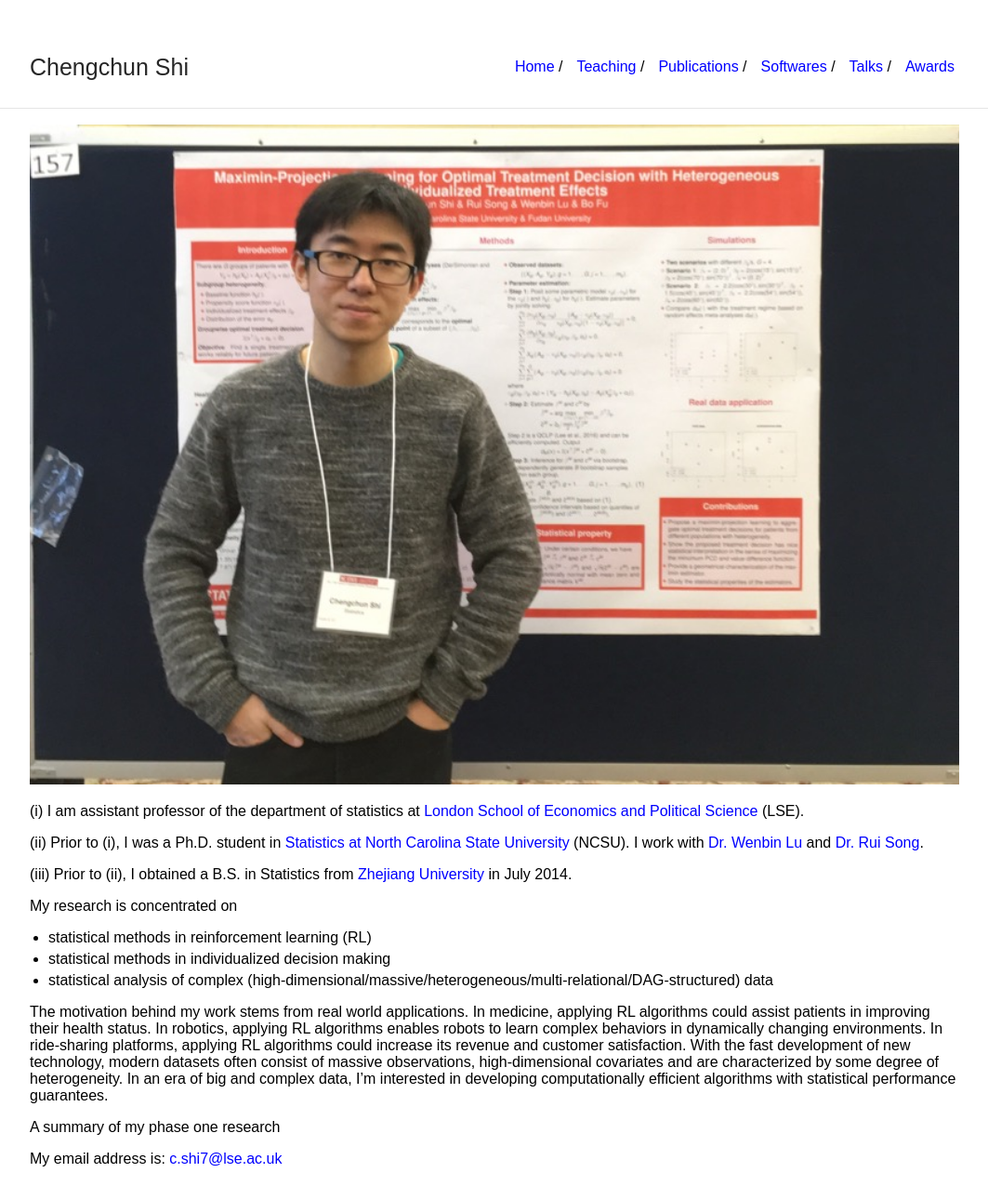
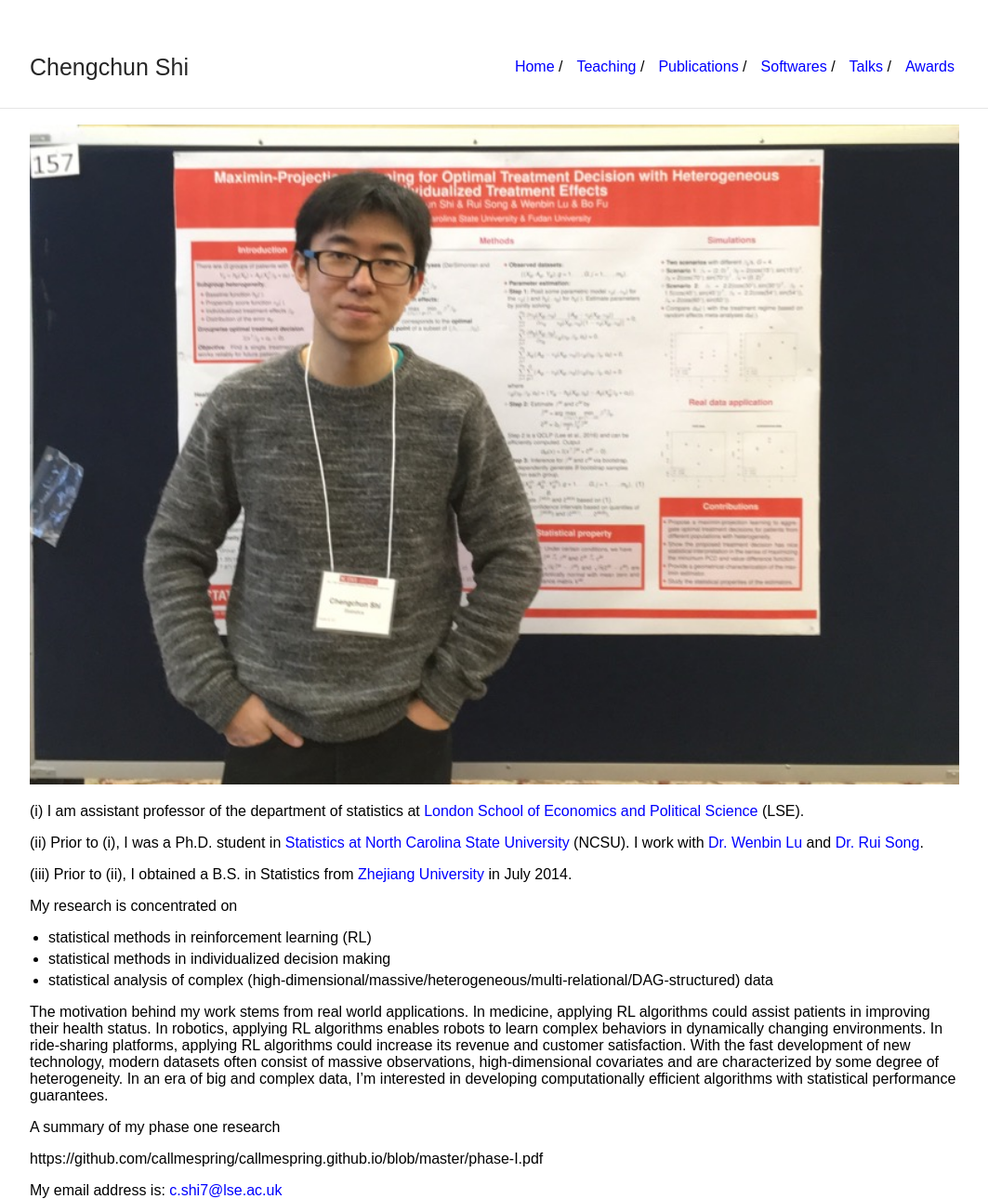
Before and after one commit to callmespring/callmespring.github.io, a Jekyll site: the page built from index.md, in a window 1280 px wide. Shown: the whole page at 93% size, without its empty margins (108-1171 px from the left). Built offline with Jekyll 4.4.1, drawn with Linux system fonts in a browser that asks for light colours; before the commit the page ends 1256 px from its top, so only the background shows below that; some of the changed lines change nothing that is shown.

Commit message:
Update index.md

```diff
--- a/index.md
+++ b/index.md
@@ -24,4 +24,6 @@ high-dimensional covariates and are characterized by some degree of heterogeneit
 
 A summary of my phase one research
 
+https://github.com/callmespring/callmespring.github.io/blob/master/phase-I.pdf
+
 My email address is: <c.shi7@lse.ac.uk>
```
